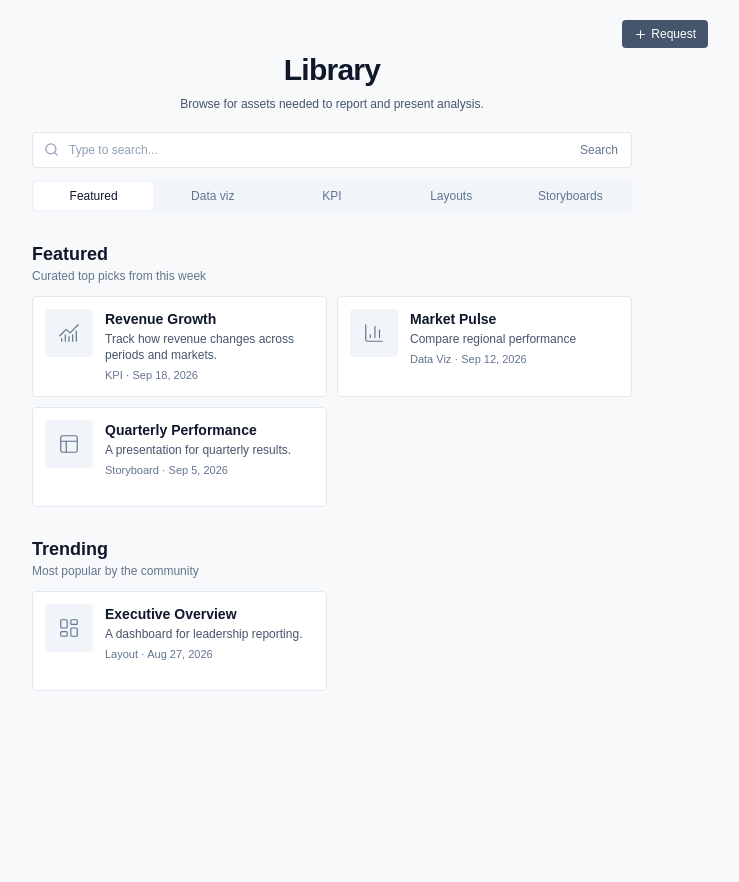
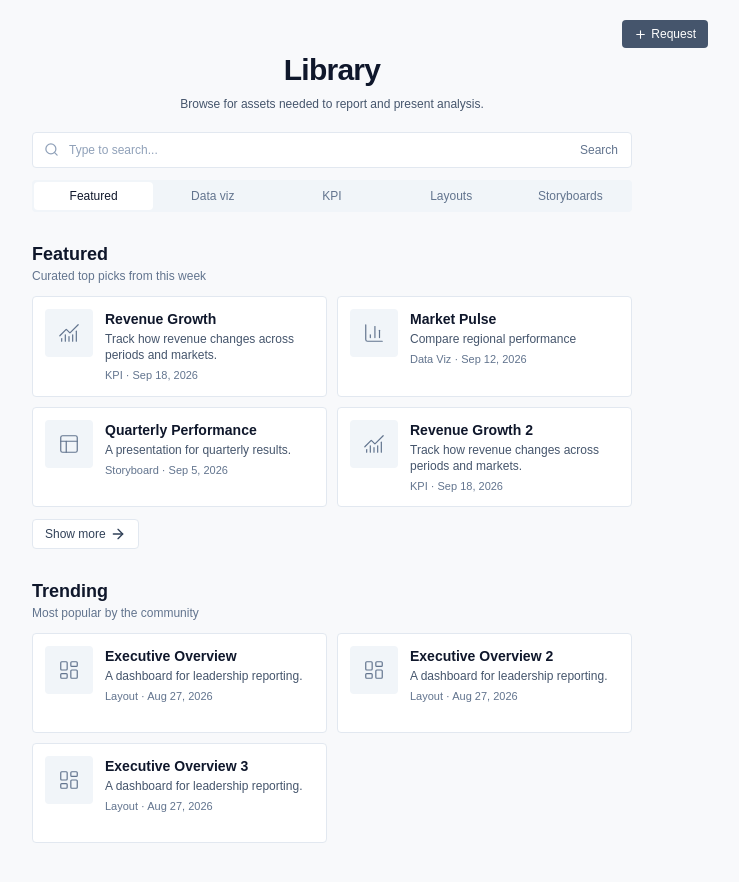
Before and after one commit to verusmick/np-exerc, a Next.js app: page / in a window 1280 px wide. Shown: the top 882 px of the page, without its empty margins (308-1047 px from the left). Before the commit the page ends 800 px from the top, so only its background shows below. Built offline with nearby package versions, Linux system fonts and the light colour scheme.

Commit message:
Improvements - separate components of Library and added more data

```diff
--- /dev/null
+++ b/components/asset-section.tsx
@@ -0,0 +1,50 @@
+import { ArrowRight } from "lucide-react";
+
+import { AssetCard } from "@/components";
+import type { Asset } from "@/types/assets";
+
+export function AssetSection({
+  title,
+  subtitle,
+  items,
+  visibleCount,
+  onMore,
+  onOpen,
+  favorites,
+}: {
+  title: string;
+  subtitle: string;
+  items: Asset[];
+  visibleCount: number;
+  onMore: () => void;
+  onOpen: (id: string) => void;
+  favorites: Set<string>;
+}) {
+  return (
+    <section className="mt-7" aria-label={title}>
+      <div className="mb-3">
+        <h2 className="text-lg font-semibold text-slate-900">{title}</h2>
+        <p className="text-xs text-slate-500">{subtitle}</p>
+      </div>
+      <div className="grid gap-2.5 sm:grid-cols-2">
+        {items.slice(0, visibleCount).map((asset) => (
+          <AssetCard
+            key={asset.id}
+            asset={asset}
+            onOpen={onOpen}
+            isFavorite={favorites.has(asset.id)}
+          />
+        ))}
+      </div>
+      {items.length > visibleCount && (
+        <button
+          type="button"
+          onClick={onMore}
+          className="mt-3 inline-flex items-center gap-1 rounded border border-slate-200 bg-white px-3 py-1.5 text-xs font-medium text-slate-700 "
+        >
+          Show more <ArrowRight size={16} aria-hidden="true" />
+        </button>
+      )}
+    </section>
+  );
+}
--- a/components/index.ts
+++ b/components/index.ts
@@ -1,2 +1,5 @@
 export * from './asset-card'
 export * from './asset-dialog'
+export * from './asset-section'
+export * from './search-section'
+export * from './request-dialog'
--- a/components/library.tsx
+++ b/components/library.tsx
@@ -1,13 +1,17 @@
 "use client";
 
 import { useEffect, useState } from "react";
-import { ArrowRight, Plus, Search, X } from "lucide-react";
+import { Plus, Search } from "lucide-react";
 
 import { assets } from "@/data/assets";
-import { AssetCard, AssetDialog } from "@/components";
+import {
+  AssetDialog,
+  AssetSection,
+  RequestDialog,
+  SearchSection,
+} from "@/components";
 
-import type { Asset, Tab } from "@/types/assets";
-import { RequestDialog } from "./request-dialog";
+import type { Tab } from "@/types/assets";
 
 const tabs: { id: Tab; label: string }[] = [
   { id: "featured", label: "Featured" },
@@ -22,52 +26,6 @@ const initialCounts: Record<SectionKey, number> = {
   trending: 4,
   list: 4,
 };
-
-function AssetSection({
-  title,
-  subtitle,
-  items,
-  visibleCount,
-  onMore,
-  onOpen,
-  favorites,
-}: {
-  title: string;
-  subtitle: string;
-  items: Asset[];
-  visibleCount: number;
-  onMore: () => void;
-  onOpen: (id: string) => void;
-  favorites: Set<string>;
-}) {
-  return (
-    <section className="mt-7" aria-label={title}>
-      <div className="mb-3">
-        <h2 className="text-lg font-semibold text-slate-900">{title}</h2>
-        <p className="text-xs text-slate-500">{subtitle}</p>
-      </div>
-      <div className="grid gap-2.5 sm:grid-cols-2">
-        {items.slice(0, visibleCount).map((asset) => (
-          <AssetCard
-            key={asset.id}
-            asset={asset}
-            onOpen={onOpen}
-            isFavorite={favorites.has(asset.id)}
-          />
-        ))}
-      </div>
-      {items.length > visibleCount && (
-        <button
-          type="button"
-          onClick={onMore}
-          className="mt-3 inline-flex items-center gap-1 rounded border border-slate-200 bg-white px-3 py-1.5 text-xs font-medium text-slate-700 "
-        >
-          Show more <ArrowRight size={16} aria-hidden="true" />
-        </button>
-      )}
-    </section>
-  );
-}
 
 export function Library() {
   const [tab, setTab] = useState<Tab>("featured");
@@ -151,47 +109,11 @@ export function Library() {
         <p className="mt-2 text-xs text-slate-600">
           Browse for assets needed to report and present analysis.
         </p>
-        <div className="relative mt-5 text-left">
-          <form
-            onSubmit={(event) => {
-              event.preventDefault();
-              commitSearch(query);
-            }}
-            role="search"
-          >
-            <Search
-              size={15}
-              className="pointer-events-none absolute left-3 top-2.5 text-slate-400"
-              aria-hidden="true"
-            />
-            <input
-              id="library-search"
-              type="text"
-              value={query}
-              onChange={(event) => updateQuery(event.target.value)}
-              placeholder="Type to search..."
-              className="h-9 w-full rounded border border-slate-200 bg-white pl-9 pr-21 text-xs text-slate-900 outline-none placeholder:text-slate-400"
-            />
-            {query && (
-              <button
-                type="button"
-                onClick={() => {
-                  updateQuery("");
-                }}
-                className="absolute right-16 top-1.5 rounded p-1 text-slate-500 "
-                aria-label="Clear search"
-              >
-                <X size={15} />
-              </button>
-            )}
-            <button
-              type="submit"
-              className="absolute right-1 top-1 rounded px-2.5 py-1.5 text-xs font-medium text-slate-500 "
-            >
-              Search
-            </button>
-          </form>
-        </div>
+        <SearchSection
+          query={query}
+          updateQuery={updateQuery}
+          commitSearch={commitSearch}
+        />
 
         <div className="mt-3 flex flex-wrap items-center gap-2">
           <nav
--- /dev/null
+++ b/components/search-section.tsx
@@ -0,0 +1,55 @@
+import { Search, X } from "lucide-react";
+
+export function SearchSection({
+  query,
+  updateQuery,
+  commitSearch,
+}: {
+  query: string;
+  updateQuery: (value: string) => void;
+  commitSearch: (value: string) => void;
+}) {
+  return (
+    <div className="relative mt-5 text-left">
+      <form
+        onSubmit={(event) => {
+          event.preventDefault();
+          commitSearch(query);
+        }}
+        role="search"
+      >
+        <Search
+          size={15}
+          className="pointer-events-none absolute left-3 top-2.5 text-slate-400"
+          aria-hidden="true"
+        />
+        <input
+          id="library-search"
+          type="text"
+          value={query}
+          onChange={(event) => updateQuery(event.target.value)}
+          placeholder="Type to search..."
+          className="h-9 w-full rounded border border-slate-200 bg-white pl-9 pr-21 text-xs text-slate-900 outline-none placeholder:text-slate-400"
+        />
+        {query && (
+          <button
+            type="button"
+            onClick={() => {
+              updateQuery("");
+            }}
+            className="absolute right-16 top-1.5 rounded p-1 text-slate-500 "
+            aria-label="Clear search"
+          >
+            <X size={15} />
+          </button>
+        )}
+        <button
+          type="submit"
+          className="absolute right-1 top-1 rounded px-2.5 py-1.5 text-xs font-medium text-slate-500 "
+        >
+          Search
+        </button>
+      </form>
+    </div>
+  );
+}
--- a/data/assets.ts
+++ b/data/assets.ts
@@ -48,5 +48,101 @@ export const assets: Asset[] = [
     kpiIds: ["REV-001", "REV-002"],
     filters: ["Quarter", "Region"],
     affiliates: ["North America", "Europe"],
+  },
+  {
+    id: "ebca3518-5185-43ae-a80f-000000000005",
+    name: "Revenue Growth 2",
+    description: "Track how revenue changes across periods and markets.",
+    updatedAt: "2026-09-18",
+    type: "kpi",
+    featured: true,
+    businessQuestions: ["Is revenue growing quarter over quarter?", "Which markets drive the change?"],
+    metricIds: ["REV-001", "REV-012"],
+    calculation: "(Current period revenue − previous period revenue) / previous period revenue × 100",
+    visuals: ["Trend line", "Comparison cards"],
+    affiliates: ["North America", "Europe"],
+  },
+  {
+    id: "ebca3518-5185-43ae-a80f-000000000006",
+    name: "Market Pulse 2",
+    description: "Compare regional performance",
+    updatedAt: "2026-09-12",
+    type: "dataViz",
+    featured: true,
+    kpiIds: ["REV-001", "CUST-004"],
+    context: "A quick visual comparison of four regional markets.",
+    chartLabels: ["North", "South", "East", "West"],
+    chartValues: [68, 45, 83, 60],
+  },
+  {
+    id: "ebca3518-5185-43ae-a80f-000000000007",
+    name: "Executive Overview 2",
+    description: "A dashboard for leadership reporting.",
+    updatedAt: "2026-08-27",
+    type: "layout",
+    trending: true,
+    pageCount: 4,
+    kpiIds: ["REV-001", "CUST-004", "RET-002"],
+    previewSections: ["Highlights", "Performance", "Regional breakdown"],
+  },
+  {
+    id: "ebca3518-5185-43ae-a80f-000000000008",
+    name: "Quarterly Performance 2",
+    description: "A presentation for quarterly results.",
+    updatedAt: "2026-09-05",
+    type: "storyboard",
+    featured: true,
+    restricted: true,
+    kpiIds: ["REV-001", "REV-002"],
+    filters: ["Quarter", "Region"],
+    affiliates: ["North America", "Europe"],
+  },
+  {
+    id: "ebca3518-5185-43ae-a80f-000000000009",
+    name: "Revenue Growth 3",
+    description: "Track how revenue changes across periods and markets.",
+    updatedAt: "2026-09-18",
+    type: "kpi",
+    featured: true,
+    businessQuestions: ["Is revenue growing quarter over quarter?", "Which markets drive the change?"],
+    metricIds: ["REV-001", "REV-012"],
+    calculation: "(Current period revenue − previous period revenue) / previous period revenue × 100",
+    visuals: ["Trend line", "Comparison cards"],
+    affiliates: ["North America", "Europe"],
+  },
+  {
+    id: "ebca3518-5185-43ae-a80f-000000000010",
+    name: "Market Pulse 3",
+    description: "Compare regional performance",
+    updatedAt: "2026-09-12",
+    type: "dataViz",
+    featured: true,
+    kpiIds: ["REV-001", "CUST-004"],
+    context: "A quick visual comparison of four regional markets.",
+    chartLabels: ["North", "South", "East", "West"],
+    chartValues: [68, 45, 83, 60],
+  },
+  {
+    id: "ebca3518-5185-43ae-a80f-000000000011",
+    name: "Executive Overview 3",
+    description: "A dashboard for leadership reporting.",
+    updatedAt: "2026-08-27",
+    type: "layout",
+    trending: true,
+    pageCount: 4,
+    kpiIds: ["REV-001", "CUST-004", "RET-002"],
+    previewSections: ["Highlights", "Performance", "Regional breakdown"],
+  },
+  {
+    id: "ebca3518-5185-43ae-a80f-000000000012",
+    name: "Quarterly Performance 4",
+    description: "A presentation for quarterly results.",
+    updatedAt: "2026-09-05",
+    type: "storyboard",
+    featured: true,
+    restricted: true,
+    kpiIds: ["REV-001", "REV-002"],
+    filters: ["Quarter", "Region"],
+    affiliates: ["North America", "Europe"],
   }
 ];
```
